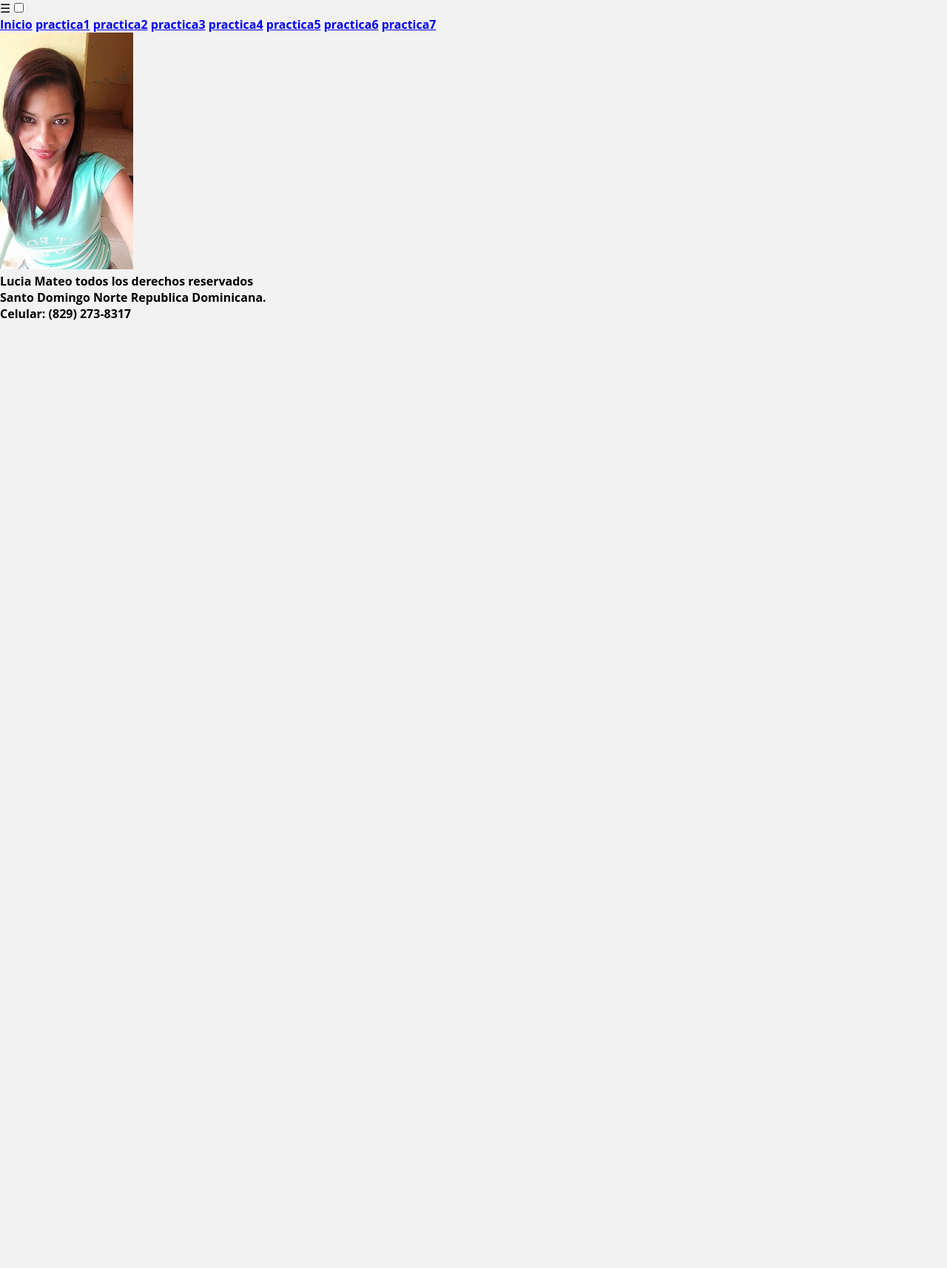
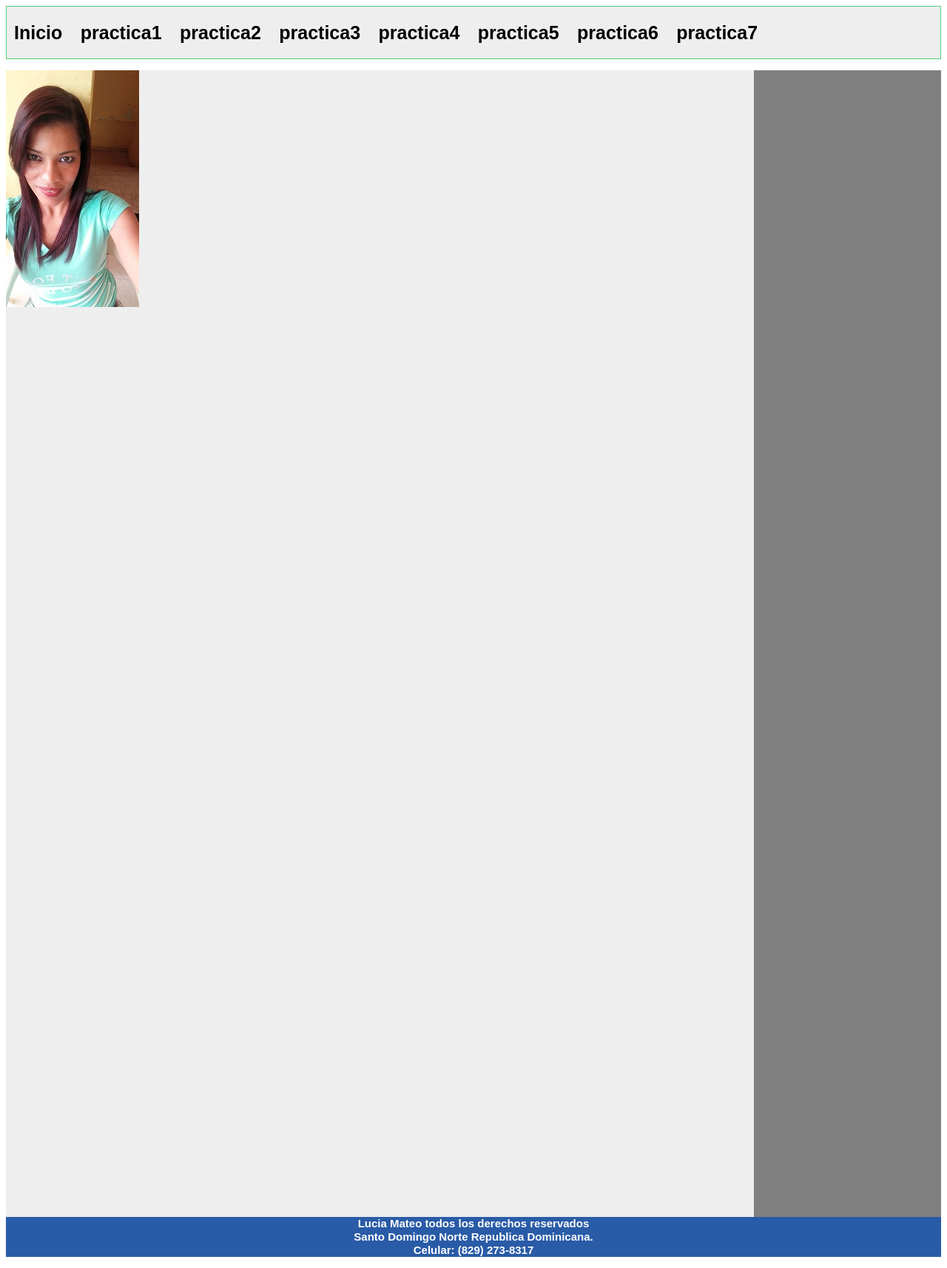
Before and after one commit to luciamateo/luciamateo.github.io, a PHP site: page / in a window 1280 px wide. Shown: the whole page at 74% size. Before the commit the page ends 433 px from the top, so only its background shows below. Run offline with PHP 8.4, Linux system fonts and the light colour scheme.

Commit message:
Add files via upload

```diff
--- a/estilos.css
+++ b/estilos.css
@@ -1,50 +1,303 @@
-* {
-	margin: 0;
-	padding: 0;
-	box-sizing: border-box;
-	background: #f2f2f2;
+
+    /*aqui se pone el css para la pc*/
+
+html {
+    font-family: "helvetica neue", sans-serif;
+    background-color: white
+
+}
+.barner{
+text-align: center;
+
 }
 
-body {
-	font-family: 'Open Sans', sans-serif;
+.nav {
+    border-bottom: 1px solid #EAEAEB;
+    text-align: left;
+    height: 70px;
+    line-height: 70px;
+    background-color: rgb(238, 238, 238);
+    border: 1px solid #54D17A;
+
+
 }
 
-.contenedor {
-	max-width: 90%;
-	width: 400px;
-	margin: 80px auto;
+.menu {
+    margin: 0 30px 0 0;
+
 }
 
-.formulario input[type='text'] {
-	padding: 20px;
-	border: none;
-	background: #fff;
-	width: 100%;
-	border-radius: 5px;
-	box-shadow: rgba(100, 100, 111, 0.2) 0px 7px 29px 0px;
-	font-size: 20px;
-	margin-bottom: 20px;
-	font-family: 'Open Sans', sans-serif;
+.menu a {
+    clear: left;
+    text-decoration: none;
+    color:black;
+    margin: 0 10px;
+    line-height: 70px;
+    font-size: 25px;
+    font-family: "arial";
+    border: #295ba7
 }
 
-.formulario .btn {
-	width: 100%;
-	border: none;
-	background: rgb(0, 0, 0);
-	color: #fff;
-	cursor: pointer;
-	padding: 20px;
-	font-size: 20px;
-	border-radius: 5px;
-	font-family: 'Open Sans', sans-serif;
+span {
+    color: #54D17A;
 }
 
-.formulario .btn:hover {
-	background: #3e14b2;
+label {
+    margin: 0 40px 0 0;
+    font-size: 26px;
+    line-height: 70px;
+    display: none;
+    width: 26px;
+    float: left;
 }
 
-.contenedorQR {
-	display: flex;
-	justify-content: center;
-	padding: 40px 0;
+#toggle {
+    display: none;
 }
+
+#footer{
+    width: 100%;
+    background-color: #295ba7;
+    padding-top: 0;
+    margin: auto;
+    text-align: center;
+    text-decoration: none;
+}
+
+article{
+    height: 1550px;
+    width:80%;
+    float: left;
+    background-color: rgb(238, 238, 238);
+}
+
+aside{
+    height: 1550px;
+    width:20%;
+    background-color: gray;
+    float: right;
+}
+
+h1 {
+    text-align: left;
+    font-family: "Bauhaus 93";
+    color: black;
+}
+
+#mapa img{
+    height: 250px;
+    width: 250px;
+    float: left;
+}
+h2 {
+    text-align: center;
+    font-family: "Bauhaus 93";
+    color: black;
+}
+
+.letras{
+    font-size: 25px;
+    font-family: "Bauhaus 93";
+    color:  brown;
+}
+
+.letrafooter{
+    font-size: 15px;
+    font-family: "arial";
+    color:white;
+    line-height: 1.2;
+}
+.productos{
+    background-color: white;
+    float: left;
+    margin: 5px;
+    width: 250px;
+    height: 350px;
+    border: 1px solid blueviolet;
+    padding-left:25px;
+    padding-right:50px;
+    border-radius:0px;
+}
+
+.productos img{
+    float: left;
+    margin: 9px;
+    width: 170px;
+    height: 170px;
+    padding-left:25px;
+    padding-right:50px;
+    border-radius:10px;
+}
+.btn {
+    display: inline-block;
+    padding: 6px 12px;
+    margin-bottom: 0;
+    font-size: 14px;
+    font-weight: normal;
+    line-height: 1.42857143;
+    text-align: center;
+    background-image: none;
+    border: 1px solid transparent;
+    border-radius: 4px;
+    background-color: #5cb85c;
+
+}
+
+.carrito{
+    float: right;
+    height: 50px;
+    width: 50px;
+    color: black;
+    margin: 0;
+}
+
+#cantProduct{
+    float: right;
+    color: red;
+    font-size: 20px;
+    font-family: "arial black";
+}
+
+@media only screen and (max-width:750px){
+
+    /*aqui se pone el css para los moviles*/
+
+    body{
+        height: 100%;
+    }
+    #footer{
+        background-color: #295ba7;
+        padding-top: 0;
+        margin: auto;
+        text-align: center;
+        text-decoration: none;
+    }
+
+    .nav {
+        background-color: rgb(238, 238, 238);
+    }
+
+    article{
+        height: 100%;
+        width:100%;
+        float: left;
+        background-color: rgb(238, 238, 238);
+    }
+
+    aside{
+        height:0px;
+        width:0px;
+        background-color: white;
+        float: right;
+    }
+
+    p{
+        text-align: center;
+        font-family: "Bell tm";
+        font-size: 20px;
+    }
+
+
+    h1 {
+        text-align: left;
+        font-family: "Bauhaus 93";
+        color: black;
+    }
+
+    h2 {
+        text-align: center;
+        font-family: "Bauhaus 93";
+        color: black;
+    }
+
+    .letras{
+        font-size: 10px;
+        font-family: "arial black";
+        color:  brown;
+    }
+
+    .letrafooter{
+        font-size: 10px;
+        font-family: "arial black";
+        color:white;
+        line-height: 1.2;
+        text-decoration: none;
+    }
+
+    .fotos{
+        width:150px;
+        height:100px;
+    }
+
+    .fotoperfil{
+        width:200px;
+        height:200px;
+    }
+
+    label {
+        display: block;
+        cursor: pointer;
+    }
+
+    .menu {
+        text-align: center;
+        width: 100%;
+        display: none;
+    }
+
+    .menu a {
+        display: block;
+        border-bottom: 1px solid #EAEAEB;
+        margin: 0;
+        background-color:#54D17A;
+        position: relative;
+        line-height: 70px;
+        color:white;
+        font-size: 25px;
+    }
+
+    #toggle:checked + .menu {
+        display: block;
+    }
+
+    .cart_anchor{
+        float:right;
+        vertical-align:top;
+        background: url('images/cart-icon.png') no-repeat center center / 100% auto;
+        width: 50px;
+        height: 50px;
+        margin-bottom: 50px;
+    }
+
+    btn-success {
+        color: #fff;
+        background-color: #5cb85c;
+        border-color: #4cae4c;
+    }
+    .btn {
+        display: inline-block;
+        padding: 6px 12px;
+        margin-bottom: 0;
+        font-size: 14px;
+        font-weight: normal;
+        line-height: 1.42857143;
+        text-align: center;
+        white-space: nowrap;
+        vertical-align: middle;
+        cursor: pointer;
+        -webkit-user-select: none;
+        -moz-user-select: none;
+        -ms-user-select: none;
+        user-select: none;
+        background-image: none;
+        border: 1px solid transparent;
+        border-radius: 4px;
+    }
+    img {
+        vertical-align: middle;
+    }
+
+    img {
+        border: 0;
+    }
+}
```
